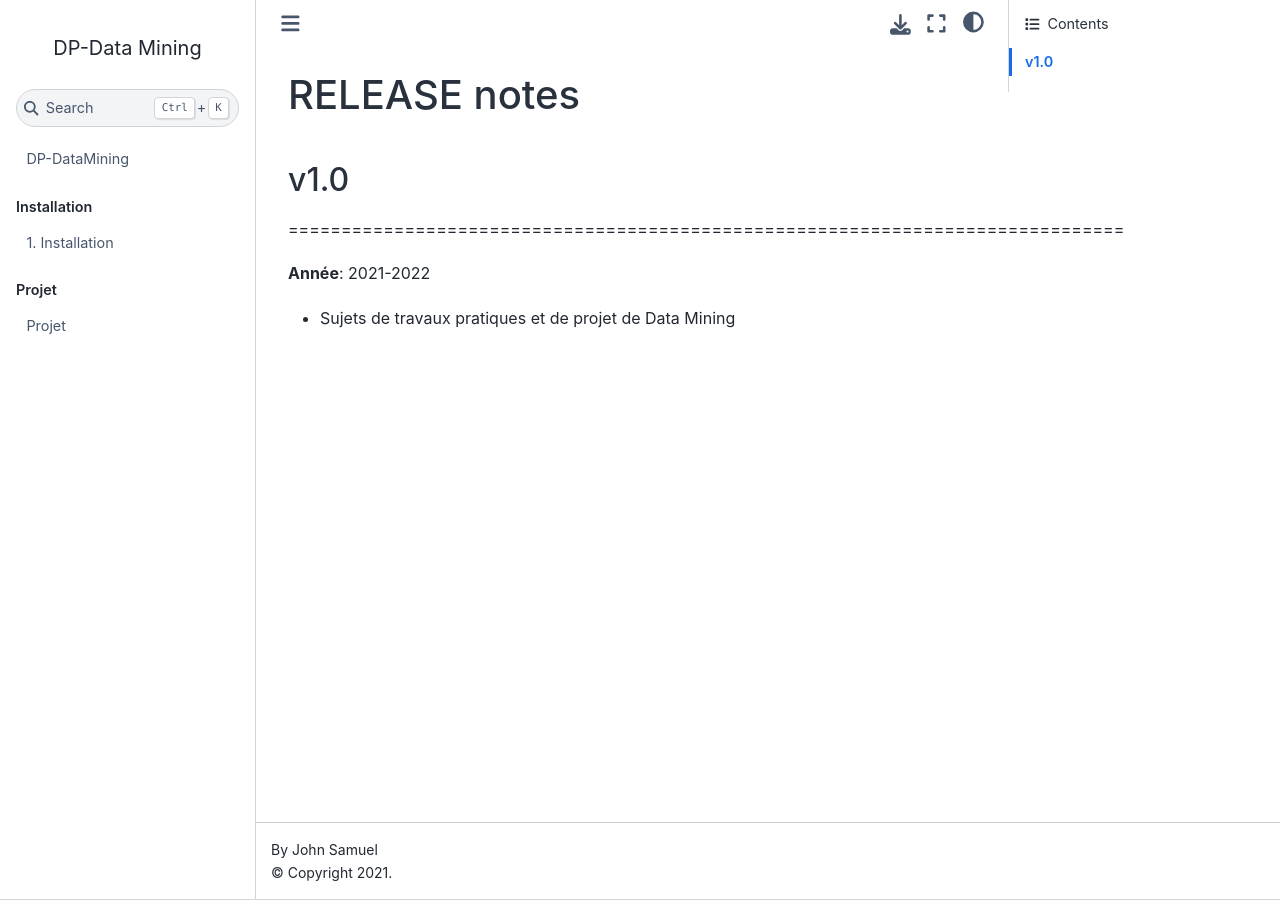
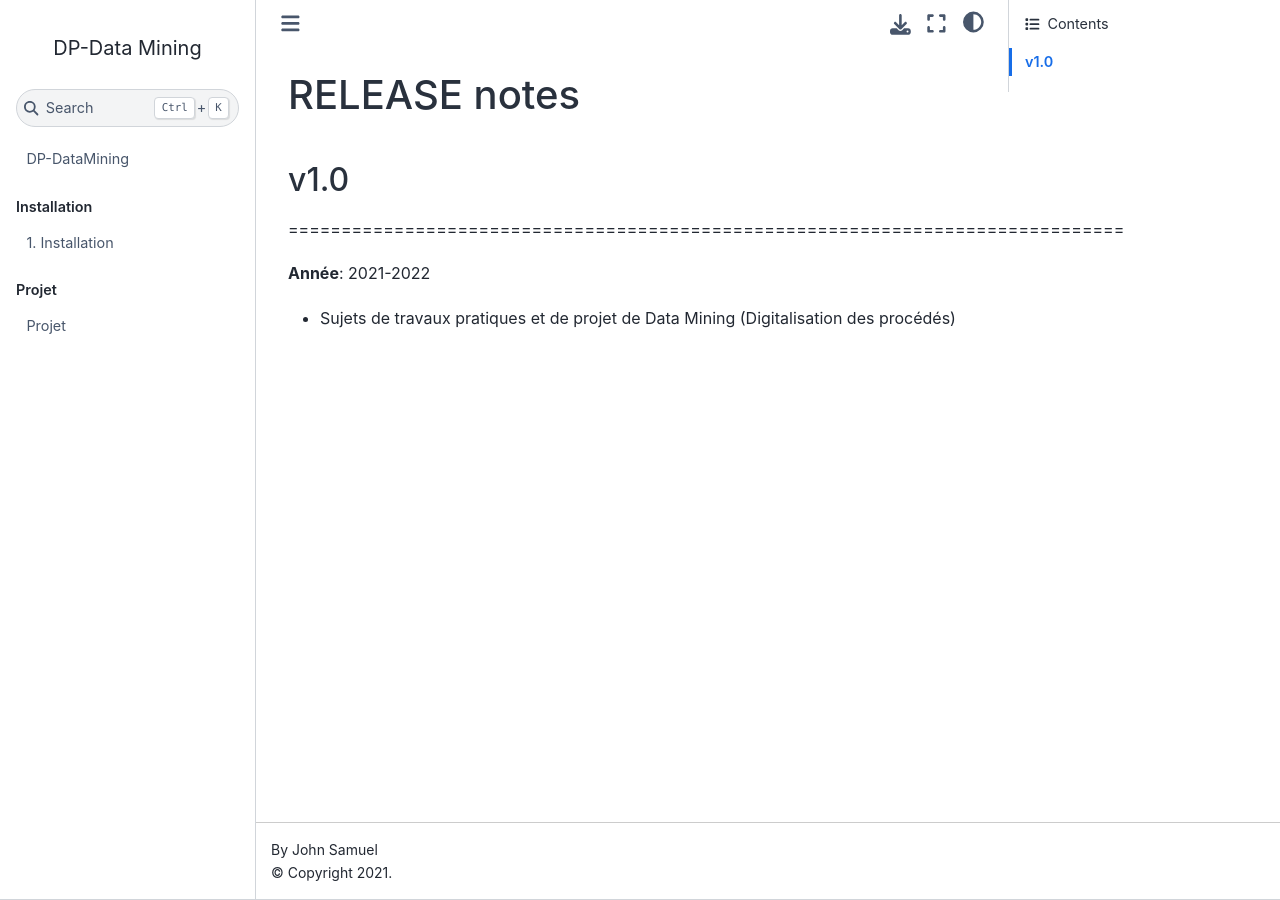
Before and after one commit to johnsamuelwrites/DP-DataMining, a Jupyter Book: the page built from RELEASE.md, in a window 1280 px wide. Built offline with Jupyter Book 1.0.4 settings and Sphinx 7.4.7 and the Sphinx Book theme 1.1.4, drawn with Linux system fonts in a browser that asks for light colours; pages that are not in the unit, such as notebooks, are missing from menus.

Commit message:
Update release notes

```diff
--- a/RELEASE.md
+++ b/RELEASE.md
@@ -4,4 +4,4 @@
 ===============================================================================
 
 **Année**: 2021-2022
-* Sujets de travaux pratiques et de projet de Data Mining
+- Sujets de travaux pratiques et de projet de Data Mining (Digitalisation des procédés)
```
